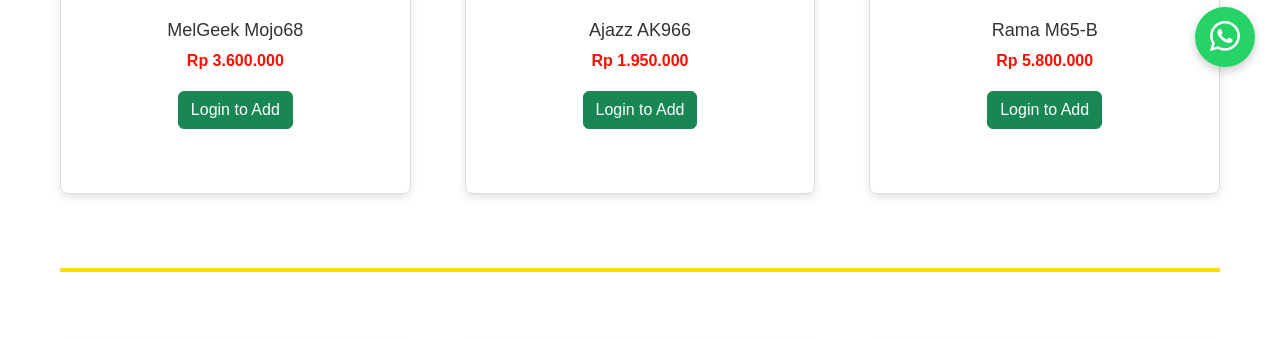
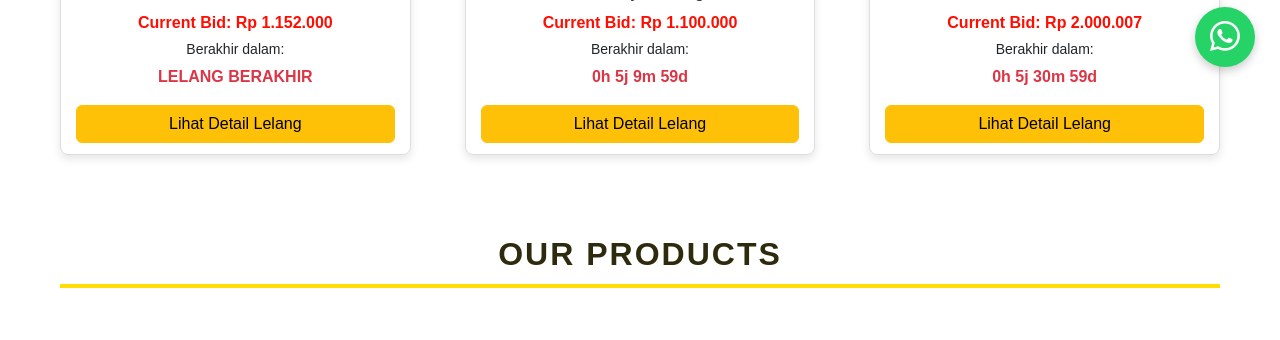
Before and after one commit to revelv/KP_2373003_2373005_2373008, a PHP site: page /Tubes/user/produk.php in a window 1280 px wide. Shown: the part 708-1048 px from the top of the page. Run offline with PHP 8.4, Linux system fonts and the light colour scheme; data comes from the database, SQL or seed files in the repository.

Commit message:
reminder lelang

```diff
--- a/Tubes/user/produk.php
+++ b/Tubes/user/produk.php
@@ -63,6 +63,17 @@
         $order_stmt->close();
     }
 }
+
+// === LELANG BERLANGSUNG (untuk ditampilkan di paling atas halaman produk) ===
+$auction_result = mysqli_query(
+    $conn,
+    "SELECT auction_id, title, current_bid, image_url, end_time
+     FROM auctions
+     WHERE status = 'active'
+       AND end_time > NOW()
+     ORDER BY end_time ASC
+     LIMIT 3"
+);
 ?>
 
 <script>
@@ -104,6 +115,44 @@
         </div>
     </form>
 </div>
+
+<?php
+// === SECTION LELANG BERLANGSUNG (muncul hanya jika ada data) ===
+if ($auction_result && mysqli_num_rows($auction_result) > 0): ?>
+    <div class="container_produk mb-4">
+        <div class="text-center mb-3">
+            <h2 id="judul">Lelang Berlangsung</h2>
+            <p class="text-muted">Ikuti lelang spesial Styrk Industries, klik kartu untuk ikut bid.</p>
+        </div>
+        <div class="row">
+            <?php while ($auc = mysqli_fetch_assoc($auction_result)): ?>
+                <div class="col-sm-6 col-md-4 mb-3">
+                    <div class="thumbnail" onclick="window.location='auction_detail.php?id=<?= (int)$auc['auction_id']; ?>'">
+                        <a href="auction_detail.php?id=<?= (int)$auc['auction_id']; ?>">
+                            <img
+                                id="gambar"
+                                src="<?= htmlspecialchars($auc['image_url'] ?? 'https://i.postimg.cc/855ZSty7/no-bg.png'); ?>"
+                                alt="<?= htmlspecialchars($auc['title']); ?>">
+                        </a>
+                        <div class="caption">
+                            <h3><?= htmlspecialchars($auc['title']); ?></h3>
+                            <h4>Current Bid: Rp <?= number_format((int)$auc['current_bid'], 0, ',', '.'); ?></h4>
+                            <p class="mb-1"><small>Berakhir dalam:</small></p>
+                            <p class="fw-bold text-danger auction-countdown"
+                                data-endtime="<?= htmlspecialchars($auc['end_time']); ?>">
+                                Menghitung...
+                            </p>
+                            <a href="auction_detail.php?id=<?= (int)$auc['auction_id']; ?>"
+                                class="btn btn-warning btn-block">
+                                Lihat Detail Lelang
+                            </a>
+                        </div>
+                    </div>
+                </div>
+            <?php endwhile; ?>
+        </div>
+    </div>
+<?php endif; ?>
 
 <div class="container_produk mb-4">
     <h2 id="judul">Our Products</h2>
@@ -165,71 +214,7 @@
                 </div>
             </div>
         <?php endif; ?>
-
-        <h2 class="section-heading text-uppercase">Recommendations</h2>
     </div>
-
-    <div class="row">
-        <?php
-        $recommend_query = "SELECT * FROM products ORDER BY stok DESC, product_id ASC LIMIT 3";
-        $recommend_result = mysqli_query($conn, $recommend_query);
-
-        while ($rec_row = mysqli_fetch_assoc($recommend_result)) {
-        ?>
-            <div class="col-sm-6 col-md-4">
-                <div class="thumbnail">
-                    <a href="#"
-                        class="product-detail"
-                        data-bs-toggle="modal"
-                        data-bs-target="#detailModal"
-                        data-id="<?= $rec_row['product_id']; ?>"
-                        data-nama="<?= htmlspecialchars($rec_row['nama_produk'], ENT_QUOTES); ?>"
-                        data-harga="<?= $rec_row['harga']; ?>"
-                        data-stok="<?= $rec_row['stok']; ?>"
-                        data-kategori="<?= $rec_row['category_id']; ?>"
-                        data-deskripsi="<?= htmlspecialchars($rec_row['deskripsi_produk'] ?? ''); ?>"
-                        data-gambar="<?= $rec_row['link_gambar']; ?>">
-                        <img id="gambar" src="<?= $rec_row['link_gambar']; ?>" alt="<?= $rec_row['nama_produk']; ?>">
-                    </a>
-
-                    <div class="caption">
-                        <h3><?= $rec_row['nama_produk']; ?></h3>
-                        <h4>Rp <?= number_format($rec_row['harga'], 0, ',', '.'); ?></h4>
-                    </div>
-
-                    <div class="button">
-                        <?php
-                        $rec_stok = (int)$rec_row['stok'];
-
-                        if ($rec_stok < 1) {
-                            echo '<div class=""><button class="btn btn-secondary btn-block" disabled>SOLD OUT</button></div>';
-                        } else {
-                            if (isset($_SESSION['kd_cs'])) {
-                                echo '<div class="">
-                                    <a href="add_to_cart.php?product_id=' . $rec_row['product_id'] . '" class="btn btn-success btn-block" role="button">
-                                        <i class="glyphicon glyphicon-shopping-cart"></i> Add to cart
-                                    </a>
-                                </div>';
-                            } else {
-                                echo '<div class="">
-                                    <a href="login.php" class="btn btn-success btn-block" role="button">
-                                        <i class="glyphicon glyphicon-shopping-cart"></i> Login to Add
-                                    </a>
-                                </div>';
-                            }
-                        }
-                        ?>
-                    </div>
-                </div>
-            </div>
-        <?php
-        }
-        ?>
-    </div>
-</div>
-
-<div class="container_produk">
-    <h2 id="judul"></h2>
 </div>
 
 <div class="container_produk">
@@ -355,6 +340,29 @@
 </html>
 
 <script>
+    // === COUNTDOWN UNTUK KARTU LELANG DI HALAMAN PRODUK ===
+    document.querySelectorAll('.auction-countdown').forEach(timer => {
+        const endTime = new Date(timer.dataset.endtime).getTime();
+
+        const intervalId = setInterval(() => {
+            const now = new Date().getTime();
+            const distance = endTime - now;
+
+            if (distance <= 0) {
+                clearInterval(intervalId);
+                timer.textContent = 'LELANG BERAKHIR';
+                return;
+            }
+
+            const days = Math.floor(distance / (1000 * 60 * 60 * 24));
+            const hours = Math.floor((distance % (1000 * 60 * 60 * 24)) / (1000 * 60 * 60));
+            const minutes = Math.floor((distance % (1000 * 60 * 60)) / (1000 * 60));
+            const seconds = Math.floor((distance % (1000 * 60)) / 1000);
+
+            timer.textContent = `${days}h ${hours}j ${minutes}m ${seconds}d`;
+        }, 1000);
+    });
+
     // handle klik setiap produk (buka modal + isi konten)
     document.querySelectorAll('.product-detail').forEach(el => {
         el.addEventListener('click', function() {
```
Lines whose indentation alone changed are shown as unchanged.
